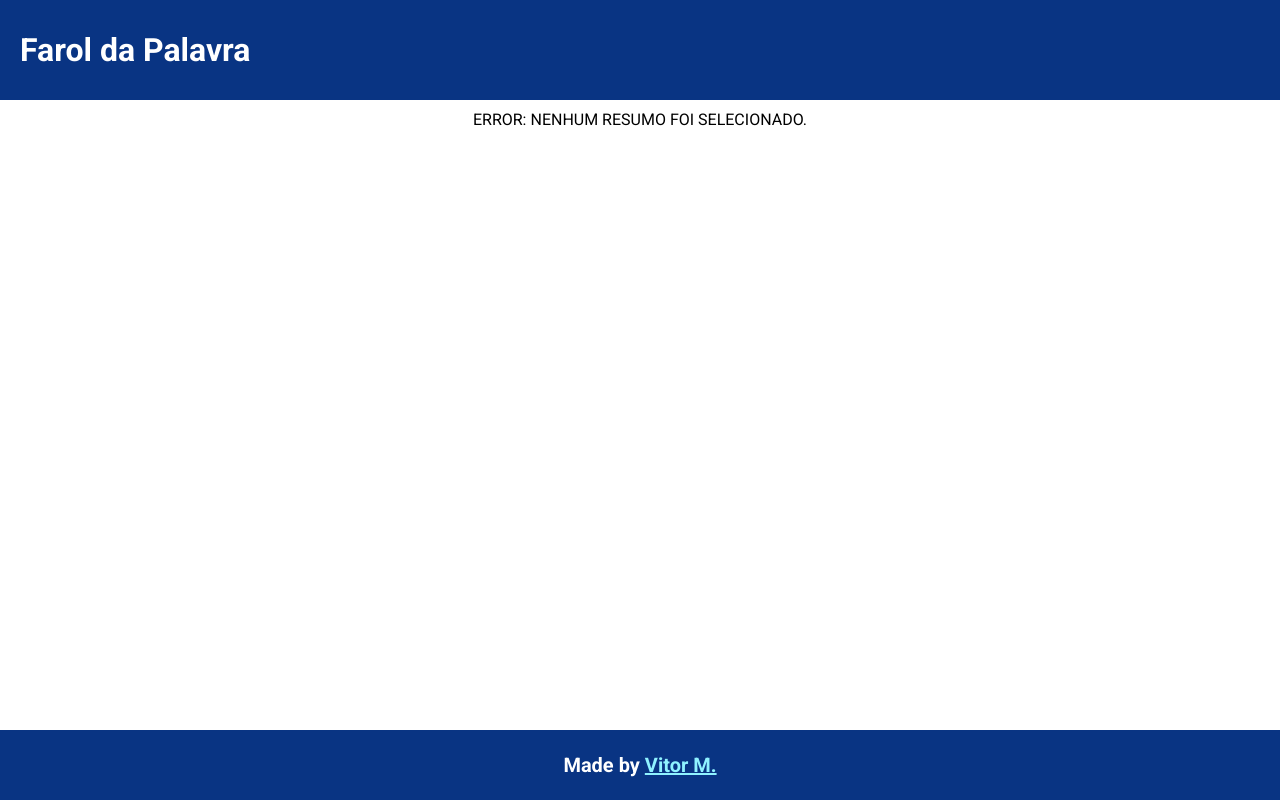
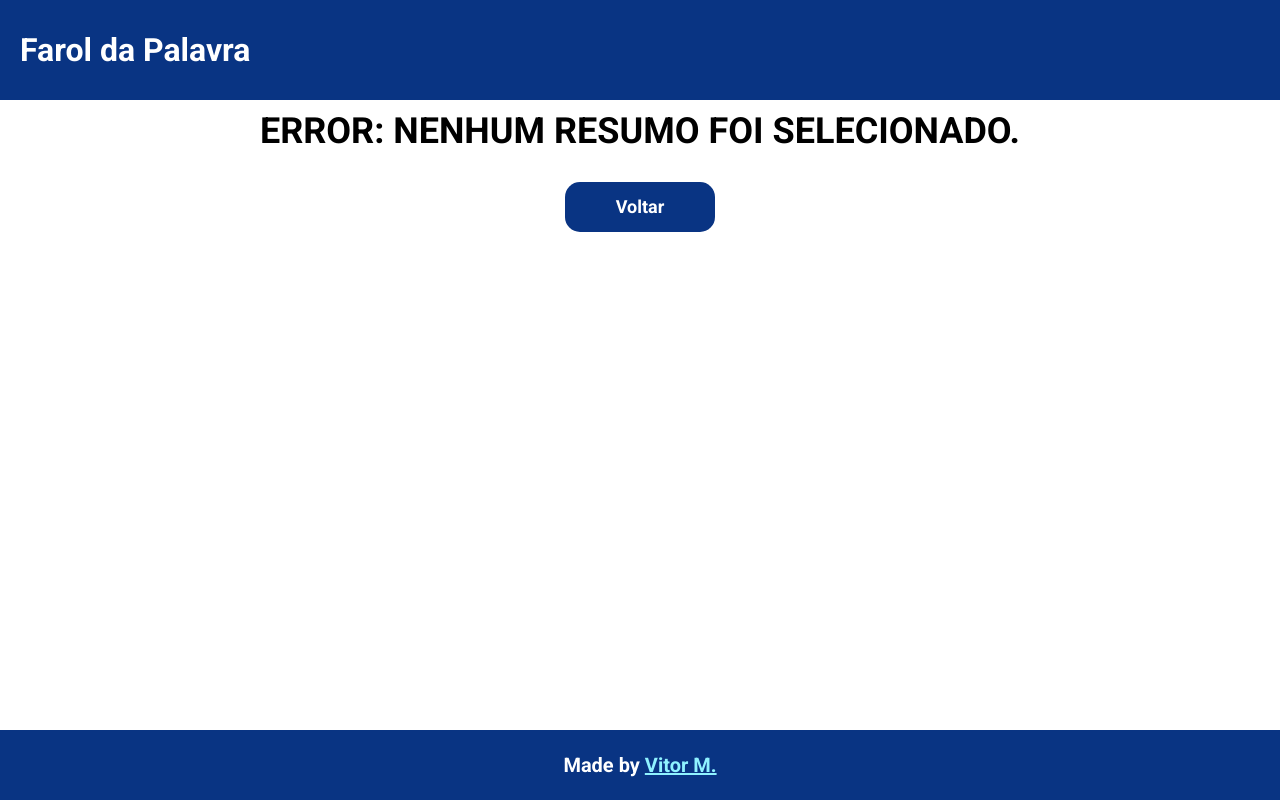
Before and after one commit to vitor-mat/Farol-da-Palavra, a Next.js app: page /resume in a window 1280 px wide. Built offline with nearby package versions, Linux system fonts and the light colour scheme.

Commit message:
pagina de error do resume estilizada

```diff
--- a/pages/resume/index.js
+++ b/pages/resume/index.js
@@ -1,3 +1,5 @@
+import Link from 'next/link';
+
 import styles from '../../styles/Resume.module.css'
 
 
@@ -9,7 +11,8 @@ const ErrorPage = ({ resume }) => {
           <h1 className={styles.headerTitleText}>Farol da Palavra</h1>
         </header>
         <main className={styles.main}>
-            <span>ERROR: NENHUM RESUMO FOI SELECIONADO.</span>
+            <span className={styles.ErrorMessage}>ERROR: NENHUM RESUMO FOI SELECIONADO.</span>
+            <Link href="/"><a className={styles.btnVolar}>Voltar</a></Link>
         </main>
         <footer className={styles.footer}>
           <span className={styles.footerText}>Made by <a href="https://vitor-mat.github.io/portifolio/" target="_blank" rel="noreferrer">Vitor M.</a></span>
--- a/styles/Resume.module.css
+++ b/styles/Resume.module.css
@@ -28,6 +28,27 @@
   gap: 10px;
   flex-wrap: wrap;
   gap: 30px;
+}
+
+.ErrorMessage{
+  font-weight: 700;
+  font-size: 36px;
+}
+
+.btnVolar{
+  background: rgb(9, 52, 131);
+  color: white;
+  border-radius: 15px;
+  width: 150px;
+  height: 50px;
+  font-weight: 700;
+  text-align: center;
+  line-height: 50px;
+  font-size: 18px;
+}
+
+.btnVolar:hover{
+  color: rgb(255, 232, 169);
 }
 
 .resumeTitle{
```
